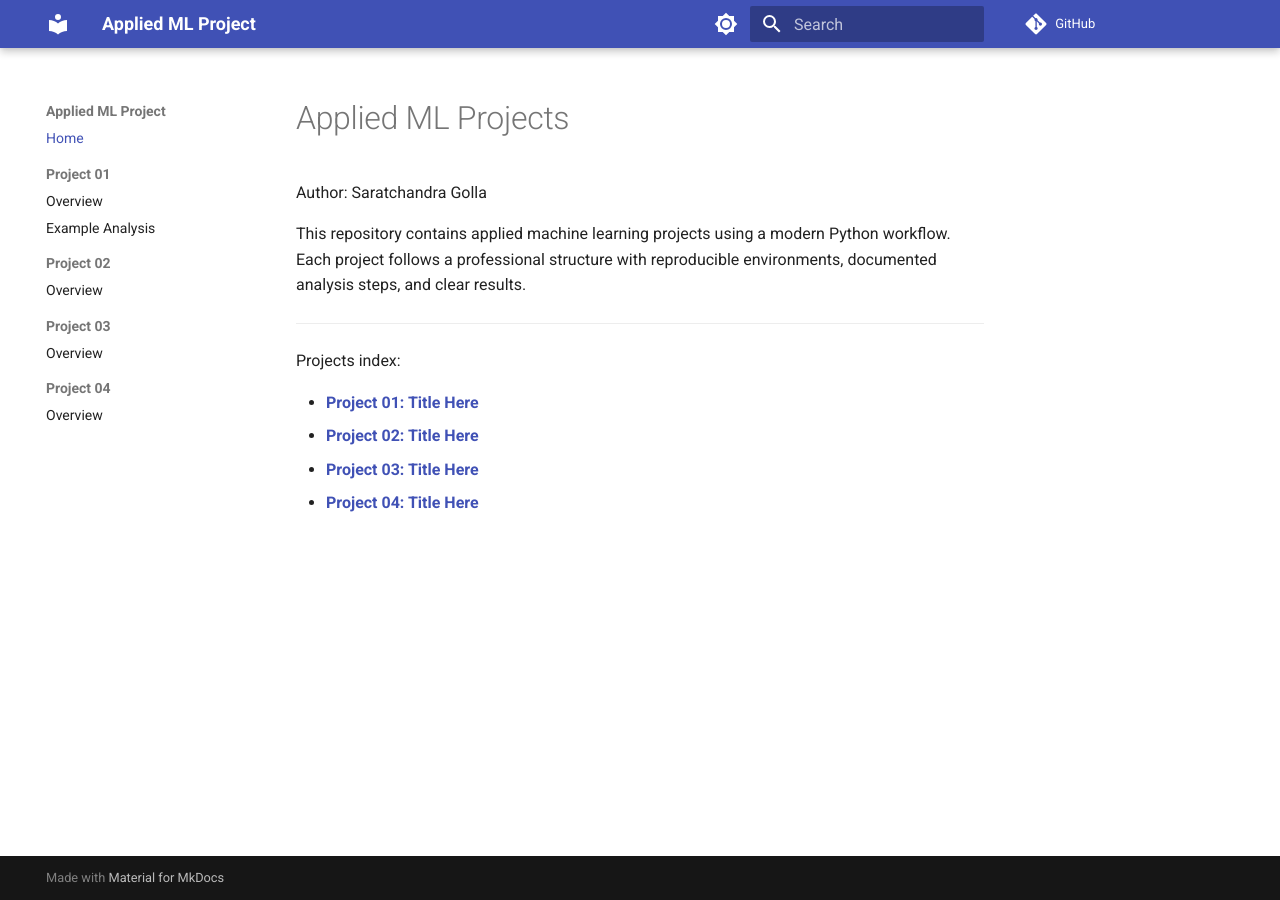
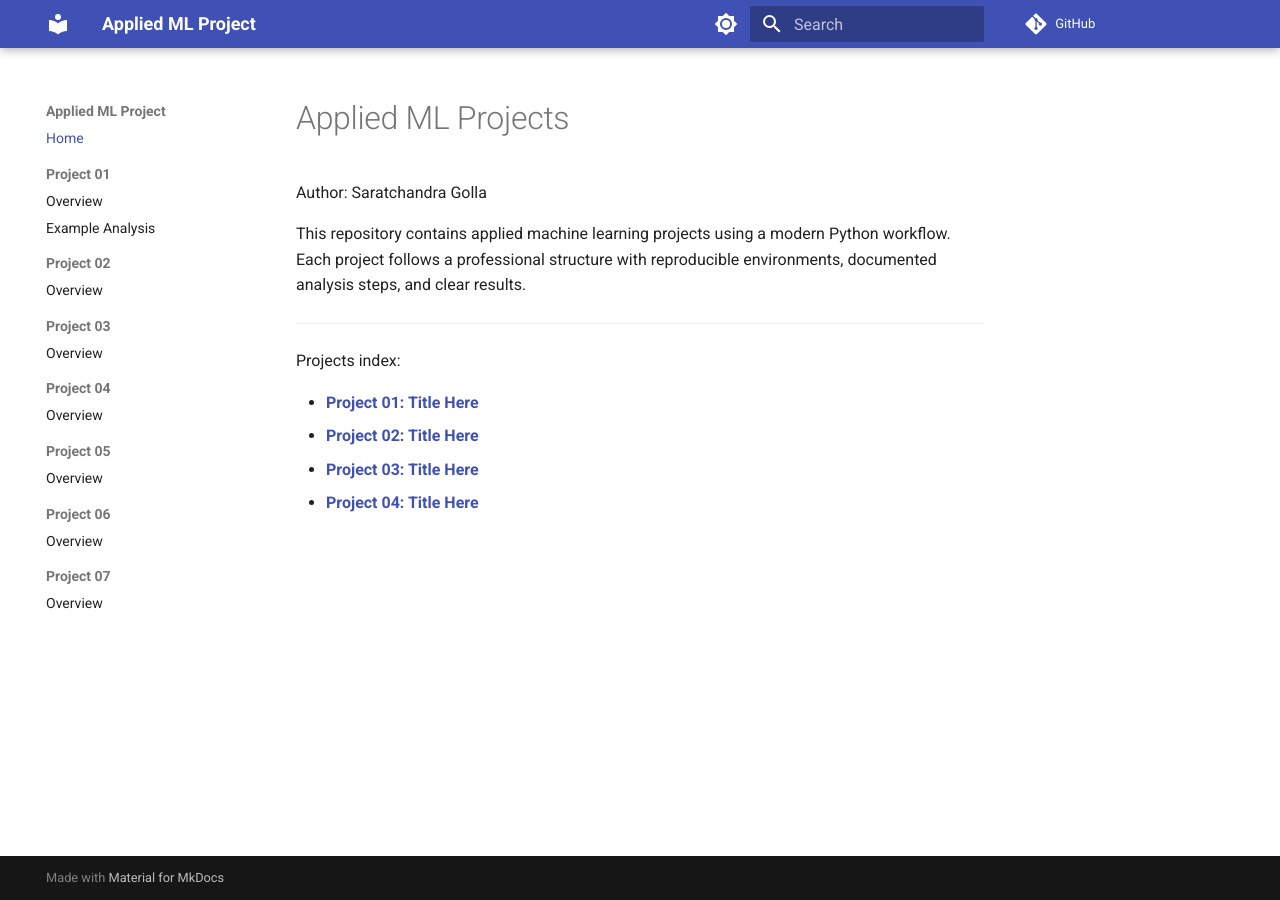
Before and after one commit to s-golla/applied-ml-sgolla, an MkDocs documentation site: the page built from docs/index.md, in a window 1280 px wide. Built offline with MkDocs 1.6.1 and Material for MkDocs 9.7.7, drawn with Linux system fonts in a browser that asks for light colours; comment, search, counter and statistics services are not loaded.

Commit message:
initial checkin for project 05 documentation

```diff
--- a/mkdocs.yml
+++ b/mkdocs.yml
@@ -73,3 +73,9 @@ nav:
       - Overview: project03/README.md
   - Project 04:
       - Overview: project04/README.md
+  - Project 05:
+      - Overview: project05/README.md
+  - Project 06:
+      - Overview: project06/README.md
+  - Project 07:
+      - Overview: project07/README.md
```
Also changed, not shown: docs/project05/README.md (added, +1 -0 lines).
